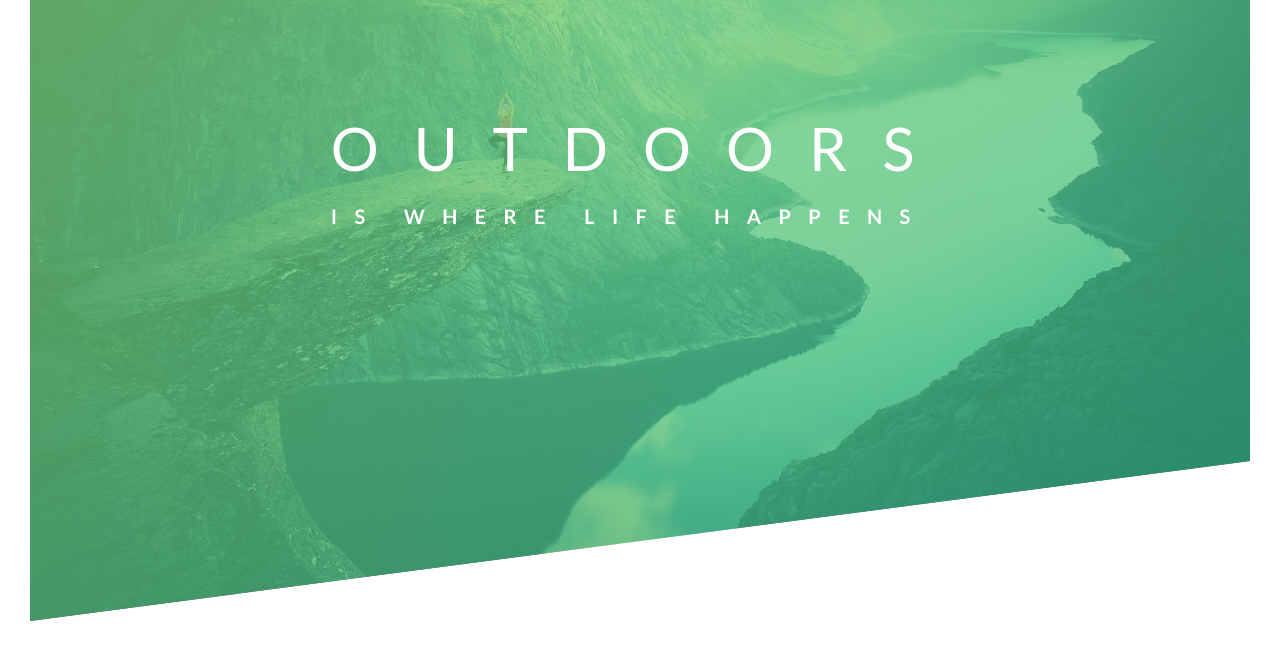
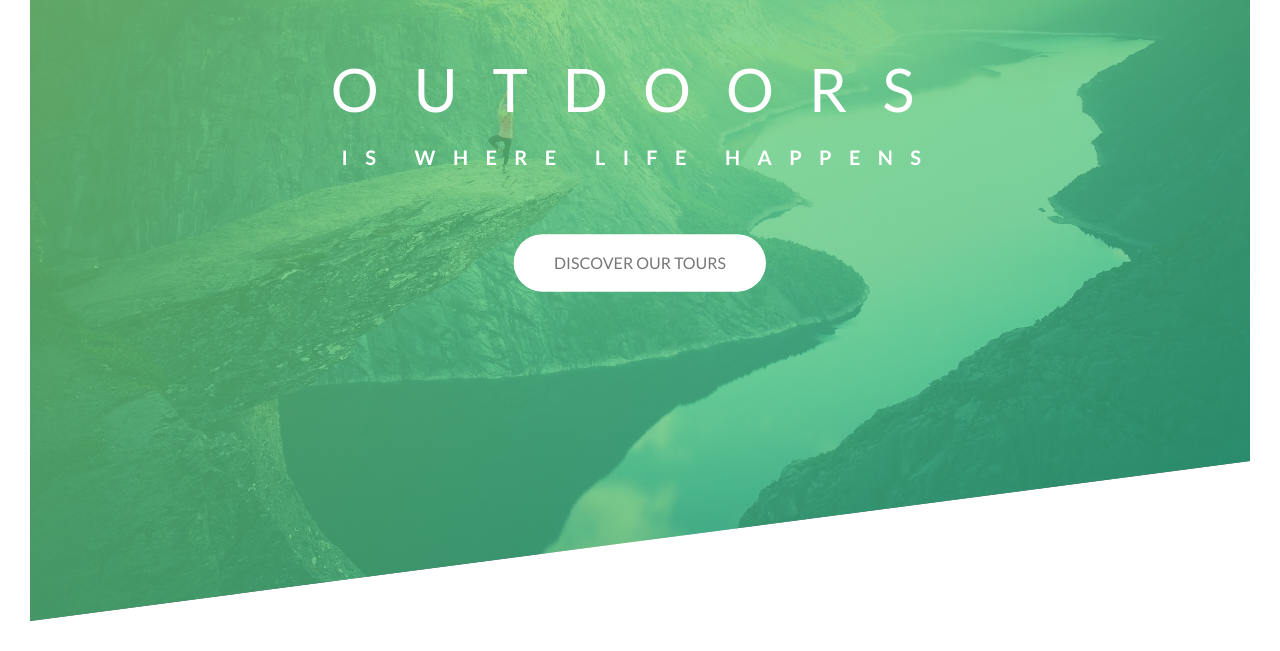
Before and after one commit to SHresTho12/advanced-css-projects, a plain HTML site: page Natours/starter/index.html in a window 1280 px wide. Shown: the part 169-820 px from the top of the page. Drawn offline with Linux system fonts and the light colour scheme; files that its build step writes are made by us from their sources.

Commit message:
the button animation is done

```diff
--- a/Natours/starter/css/style.css
+++ b/Natours/starter/css/style.css
@@ -54,10 +54,24 @@
     top:40%;
     left: 50%;
     transform: translate(-50%, -50%); /*It moves the element 50% of its own width to the left . It is not relative or absolute to its parent rather it moves relative to its center */
+/*as the btn element is a a element it is considered as a inline text element so you can center it with text decorations*/
+text-align: center;
+
+
 }
 .heading-primary{
     color: white;
     text-transform: uppercase;
+   backface-visibility: hidden;
+   margin-bottom: 60px;
+
+
+}
+.heading-primary-main{
+    display: block;
+    font-size:60px;
+    font-weight: 400;
+    letter-spacing:35px;
     animation-name: moveInLeft;
     animation-duration: 1s;
     animation-timing-function:ease-out;
@@ -67,18 +81,12 @@
     */
 
 }
-.heading-primary-main{
-    display: block;
-    font-size:60px;
-    font-weight: 400;
-    letter-spacing:35px;
-
-}
 .heading-primary-sub{
     display: block;
     font-size:20px;
     font-weight: 700;
     letter-spacing:17.4px;
+    animation: moveInRight 1s ease-in;
 
 }
 @keyframes moveInLeft{
@@ -94,3 +102,82 @@
         transform: translate(0); /* 0 means what it exactly looks without animation*/
     }
 }
+
+
+@keyframes moveInRight{
+    0%{
+        opacity: 0; /*staring time the element should be invisible.*/
+        transform: translateX(100%);
+    }
+    80%{
+        transform: translateX(-10px);
+    }
+    100%{
+        opacity: 1;
+        transform: translate(0); /* 0 means what it exactly looks without animation*/
+    }
+}
+@keyframes moveInButton{
+    0%{
+        opacity: 0; /*staring time the element should be invisible.*/
+        transform: translateY(100%);
+    }
+
+    100%{
+        opacity: 1;
+        transform: translate(0); /* 0 means what it exactly looks without animation*/
+    }
+}
+/*pseudo classes on btn*/
+.btn:link,
+.btn:visited{
+    text-transform: uppercase;
+    text-decoration: none;
+    padding: 15px 40px;
+    display: inline-block;
+    /*when btn is visited*/
+    border-radius: 100px;
+    transition: all .2s;
+    position: relative;
+}
+.btn:hover{
+    transform:translateY(-3px);
+    /*when the btn in hovered*/
+    box-shadow: 0 5px 10px rgba(0,0,0,.2); /*  0 for x axis 10 for y and 20 for blur*/
+}
+.btn:active{
+    transform: translateY(-1px);
+}
+.btn-white{
+    background-color:#fff;
+    color:#777;
+
+}
+/*same element as before just visible after pseudo property. its treated as the child of the actual element */
+.btn::after{
+    content:"";
+    display:inline-block;
+    height:100%;
+    width:100%;
+    border-radius: 100px;
+    position: absolute;
+    top: 0;
+    left: 0;
+    z-index: -1;
+    transition:all .4s;
+
+
+}
+
+.btn-white::after{
+    background-color:#fff;
+}
+.btn:hover::after{
+    transform: scaleX(1.4) scaleY(1.6);
+    opacity: 0;
+}
+
+.btn-animated{
+    animation: moveInButton .5s ease-out .75s;
+    animation-fill-mode: backwards; /*makes  the button invisible before the animation strarts*?
+}
--- a/Natours/starter/index.html
+++ b/Natours/starter/index.html
@@ -24,6 +24,7 @@
                 <span class="heading-primary-main">Outdoors</span>
                 <span class="heading-primary-sub">is where life happens</span>
             </h1>
+            <a href="#" class="btn btn-white btn-animated">Discover our tours</a>
            </div>
 
 
```
